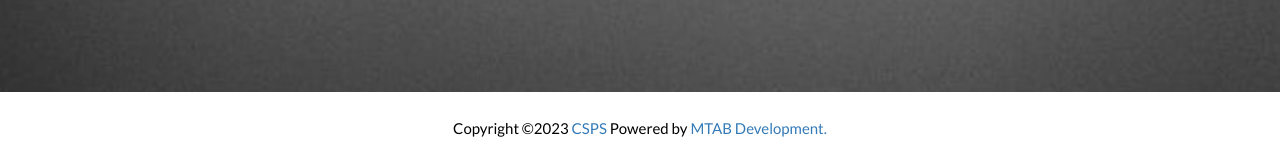
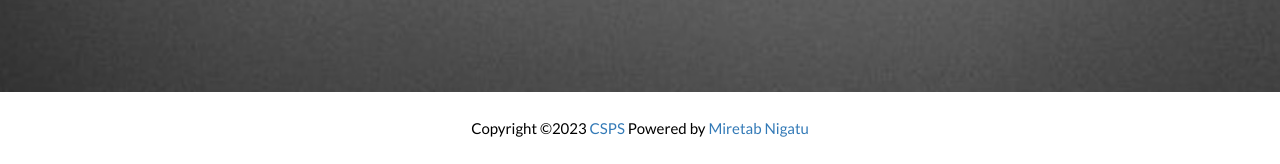
Before and after one commit to Mih-Nig-Afe/comboniOfficial.github.io, a plain HTML site: page index.html in a window 1280 px wide. Shown: the part 4958-5122 px from the top of the page. Drawn offline with nearby package versions, Linux system fonts and the light colour scheme; some packages are replaced by stand-ins of ours; a script that the page names is missing; a web font is replaced by a local one.

Commit message:
Update index.html

```diff
--- a/index.html
+++ b/index.html
@@ -570,8 +570,7 @@
     <div class="footer-bottom centred">
         <div class="container">
             <div class="copyright">
-                <p>Copyright ©2023 <a href="#">CSPS</a> Powered by <a href="mtabdevelopment.github.io">MTAB
-                        Development.</a></p>
+                <p>Copyright ©2023 <a href="#">CSPS</a> Powered by <a href="https://mih-nig-afe.github.io/">Miretab Nigatu</a></p>
             </div>
         </div>
     </div>
```
